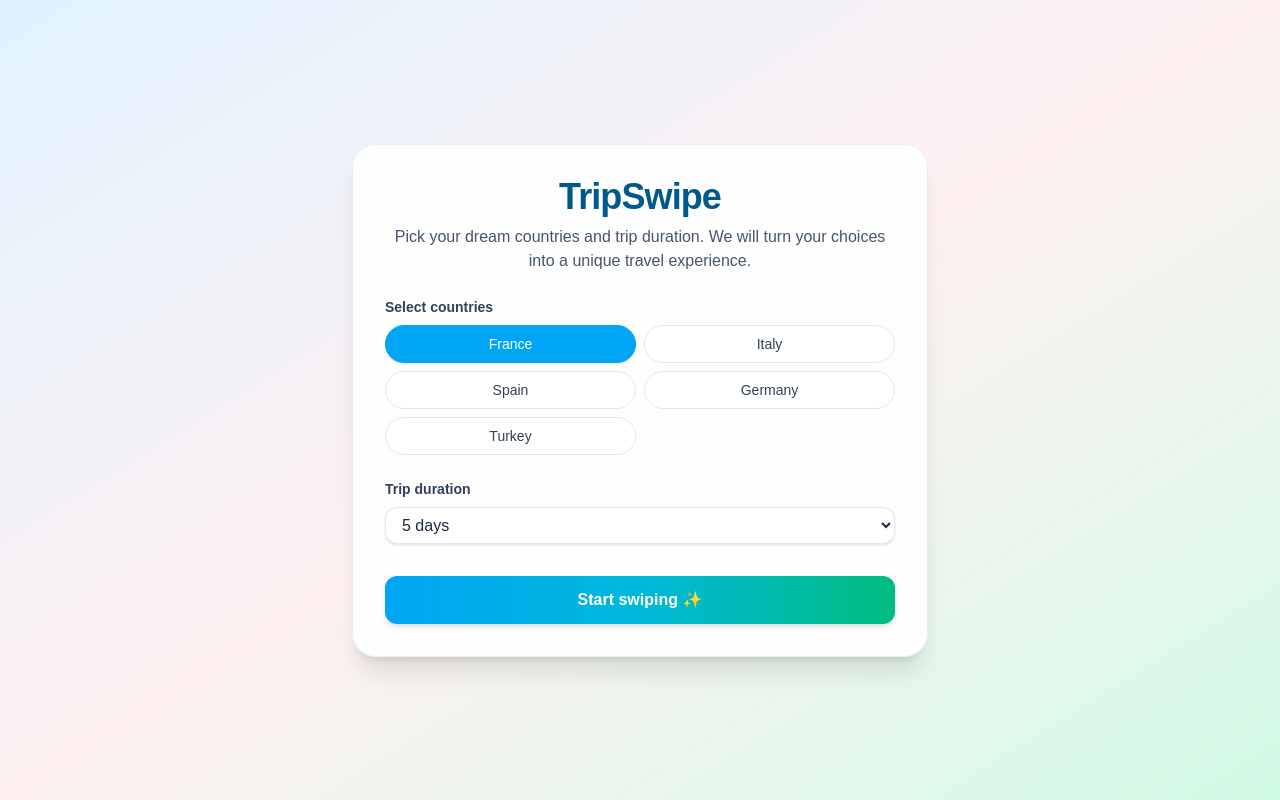
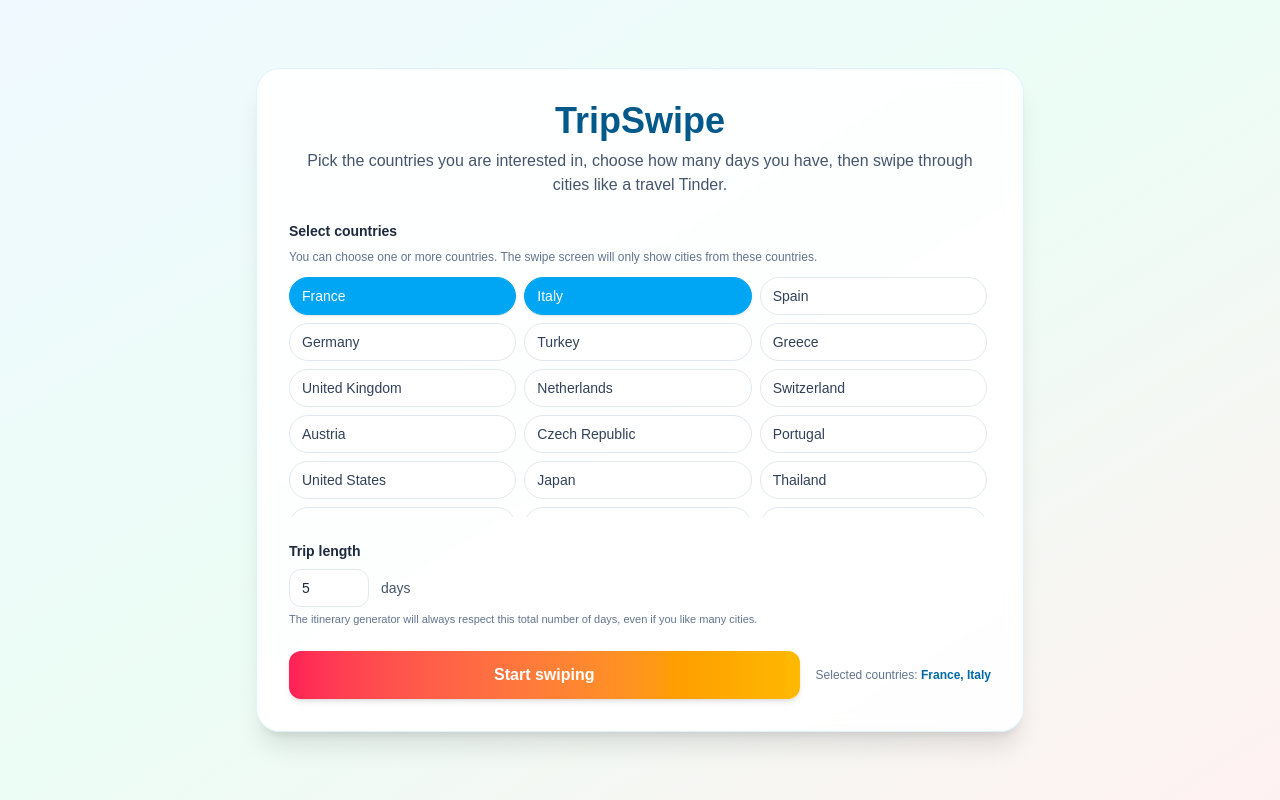
Before and after one commit to Ahmetfrkn/tripswipe, a Next.js app: page / in a window 1280 px wide. Built offline with nearby package versions, Linux system fonts and the light colour scheme.

Commit message:
Update homepage filters with 20 countries

```diff
--- a/app/page.tsx
+++ b/app/page.tsx
@@ -1,14 +1,39 @@
 "use client";
 
+import { useRouter } from "next/navigation";
 import { useState } from "react";
-import { useRouter } from "next/navigation";
 
-const ALL_COUNTRIES = ["France", "Italy", "Spain", "Germany", "Turkey"];
+const ALL_COUNTRIES = [
+  "France",
+  "Italy",
+  "Spain",
+  "Germany",
+  "Turkey",
+  "Greece",
+  "United Kingdom",
+  "Netherlands",
+  "Switzerland",
+  "Austria",
+  "Czech Republic",
+  "Portugal",
+  "United States",
+  "Japan",
+  "Thailand",
+  "United Arab Emirates",
+  "Indonesia",
+  "Australia",
+  "Mexico",
+  "Egypt"
+];
 
-export default function Home() {
+export default function HomePage() {
   const router = useRouter();
-  const [selectedCountries, setSelectedCountries] = useState<string[]>(["France"]);
-  const [days, setDays] = useState("5");
+
+  const [selectedCountries, setSelectedCountries] = useState<string[]>([
+    "France",
+    "Italy"
+  ]);
+  const [days, setDays] = useState<number>(5);
 
   const toggleCountry = (country: string) => {
     setSelectedCountries((prev) =>
@@ -19,79 +44,100 @@ export default function Home() {
   };
 
   const handleStart = () => {
-    if (selectedCountries.length === 0) {
-      alert("Please select at least one country.");
-      return;
-    }
+    const safeDays = Math.max(1, Math.min(21, Number(days) || 5));
+    const countriesParam = selectedCountries.join(",");
 
-    const countriesParam = selectedCountries.join(",");
-    const url = `/swipe?countries=${encodeURIComponent(
-      countriesParam
-    )}&days=${days}`;
+    const url =
+      selectedCountries.length > 0
+        ? `/swipe?countries=${encodeURIComponent(
+            countriesParam
+          )}&days=${encodeURIComponent(String(safeDays))}`
+        : `/swipe?days=${encodeURIComponent(String(safeDays))}`;
 
     router.push(url);
   };
 
   return (
-    <main className="min-h-screen bg-gradient-to-br from-sky-100 via-rose-50 to-emerald-100 flex items-center justify-center px-4">
-      <div className="max-w-xl w-full bg-white/90 backdrop-blur rounded-3xl shadow-xl border border-sky-100 p-8">
+    <main className="min-h-screen bg-gradient-to-br from-sky-50 via-emerald-50 to-rose-50 flex items-center justify-center px-4 py-8">
+      <div className="w-full max-w-3xl bg-white/90 backdrop-blur rounded-3xl shadow-xl border border-sky-100 p-6 sm:p-8">
         <div className="mb-6 text-center">
-          <h1 className="text-4xl font-extrabold text-sky-800 mb-2 tracking-tight">
+          <h1 className="text-3xl sm:text-4xl font-extrabold text-sky-800 mb-2">
             TripSwipe
           </h1>
-          <p className="text-slate-600">
-            Pick your dream countries and trip duration. We will turn your
-            choices into a unique travel experience.
+          <p className="text-slate-600 text-sm sm:text-base">
+            Pick the countries you are interested in, choose how many days you
+            have, then swipe through cities like a travel Tinder.
           </p>
         </div>
 
-        <div className="space-y-6">
-          <div>
-            <h2 className="text-sm font-semibold text-slate-700 mb-2">
-              Select countries
-            </h2>
-            <div className="grid grid-cols-2 gap-2">
-              {ALL_COUNTRIES.map((country) => (
+        <section className="mb-6">
+          <h2 className="text-sm font-semibold text-slate-800 mb-2">
+            Select countries
+          </h2>
+          <p className="text-xs text-slate-500 mb-3">
+            You can choose one or more countries. The swipe screen will only
+            show cities from these countries.
+          </p>
+          <div className="grid grid-cols-2 sm:grid-cols-3 gap-2 max-h-60 overflow-y-auto pr-1">
+            {ALL_COUNTRIES.map((country) => {
+              const active = selectedCountries.includes(country);
+              return (
                 <button
                   key={country}
                   type="button"
                   onClick={() => toggleCountry(country)}
-                  className={`text-sm rounded-full px-3 py-2 border transition ${
-                    selectedCountries.includes(country)
+                  className={[
+                    "text-xs sm:text-sm rounded-full px-3 py-2 border transition text-left",
+                    active
                       ? "bg-sky-500 text-white border-sky-500 shadow-sm"
                       : "bg-white text-slate-700 border-slate-200 hover:bg-sky-50"
-                  }`}
+                  ].join(" ")}
                 >
                   {country}
                 </button>
-              ))}
-            </div>
+              );
+            })}
           </div>
+        </section>
 
-          <div>
-            <h2 className="text-sm font-semibold text-slate-700 mb-2">
-              Trip duration
-            </h2>
-            <select
-              className="w-full rounded-xl border border-slate-200 bg-white px-3 py-2 text-slate-800 shadow-sm focus:outline-none focus:ring-2 focus:ring-sky-400"
+        <section className="mb-6">
+          <h2 className="text-sm font-semibold text-slate-800 mb-2">
+            Trip length
+          </h2>
+          <div className="flex items-center gap-3">
+            <input
+              type="number"
+              min={1}
+              max={21}
               value={days}
-              onChange={(e) => setDays(e.target.value)}
-            >
-              <option value="3">3 days (short escape)</option>
-              <option value="5">5 days</option>
-              <option value="7">7 days (one week)</option>
-              <option value="10">10 days (extended trip)</option>
-            </select>
+              onChange={(e) => setDays(Number(e.target.value) || 1)}
+              className="w-20 rounded-xl border border-slate-200 bg-white px-3 py-2 text-sm text-slate-800 focus:outline-none focus:ring-2 focus:ring-sky-400"
+            />
+            <span className="text-sm text-slate-600">days</span>
           </div>
+          <p className="mt-1 text-[11px] text-slate-500">
+            The itinerary generator will always respect this total number of
+            days, even if you like many cities.
+          </p>
+        </section>
 
+        <section className="flex flex-col sm:flex-row items-center gap-3 sm:gap-4">
           <button
             type="button"
             onClick={handleStart}
-            className="w-full mt-2 rounded-xl bg-gradient-to-r from-sky-500 via-cyan-500 to-emerald-500 text-white font-semibold py-3 shadow-md hover:shadow-lg hover:brightness-110 transition"
+            className="w-full sm:flex-1 rounded-xl bg-gradient-to-r from-rose-500 to-amber-400 text-white font-semibold py-3 text-sm sm:text-base shadow-md hover:brightness-110 transition"
           >
-            Start swiping ✨
+            Start swiping
           </button>
-        </div>
+          <div className="text-[11px] sm:text-xs text-slate-500 text-center sm:text-left">
+            Selected countries:{" "}
+            <span className="font-semibold text-sky-700">
+              {selectedCountries.length > 0
+                ? selectedCountries.join(", ")
+                : "none (all cities will be shown)"}
+            </span>
+          </div>
+        </section>
       </div>
     </main>
   );
```
